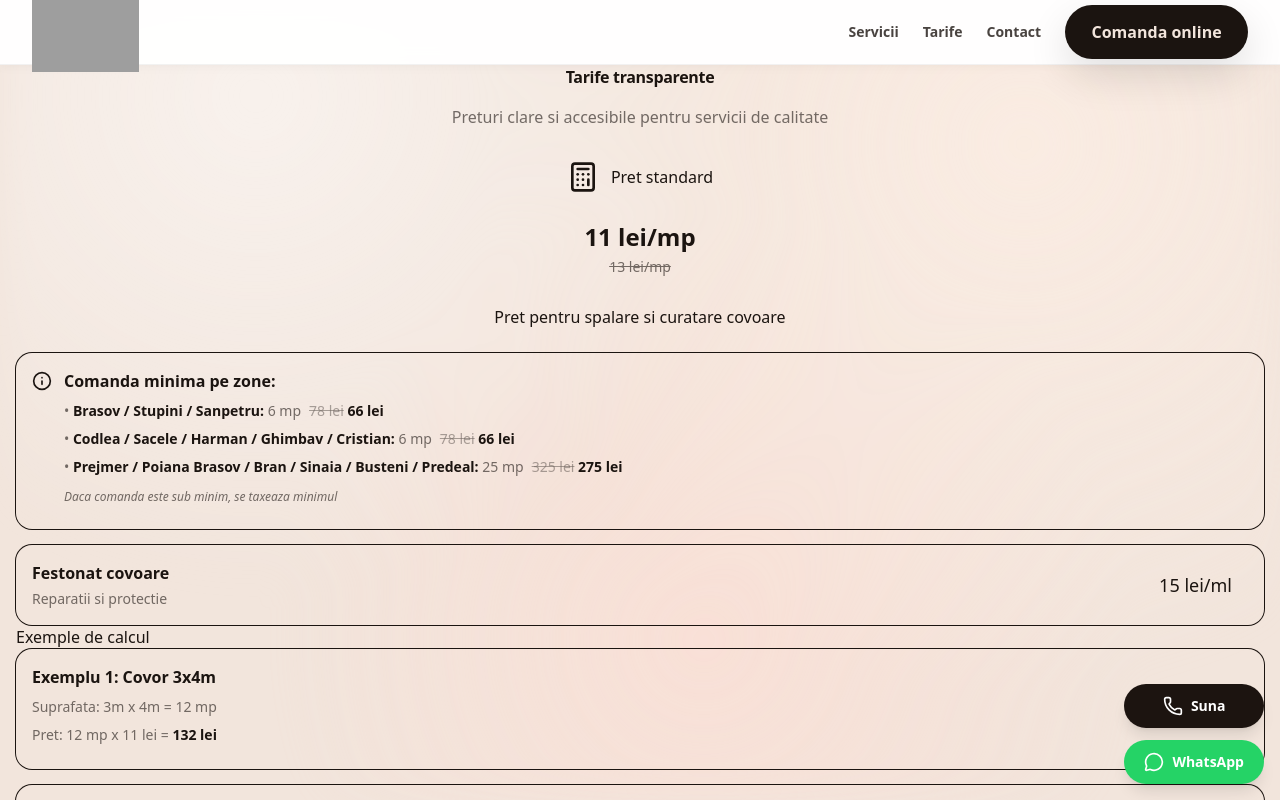
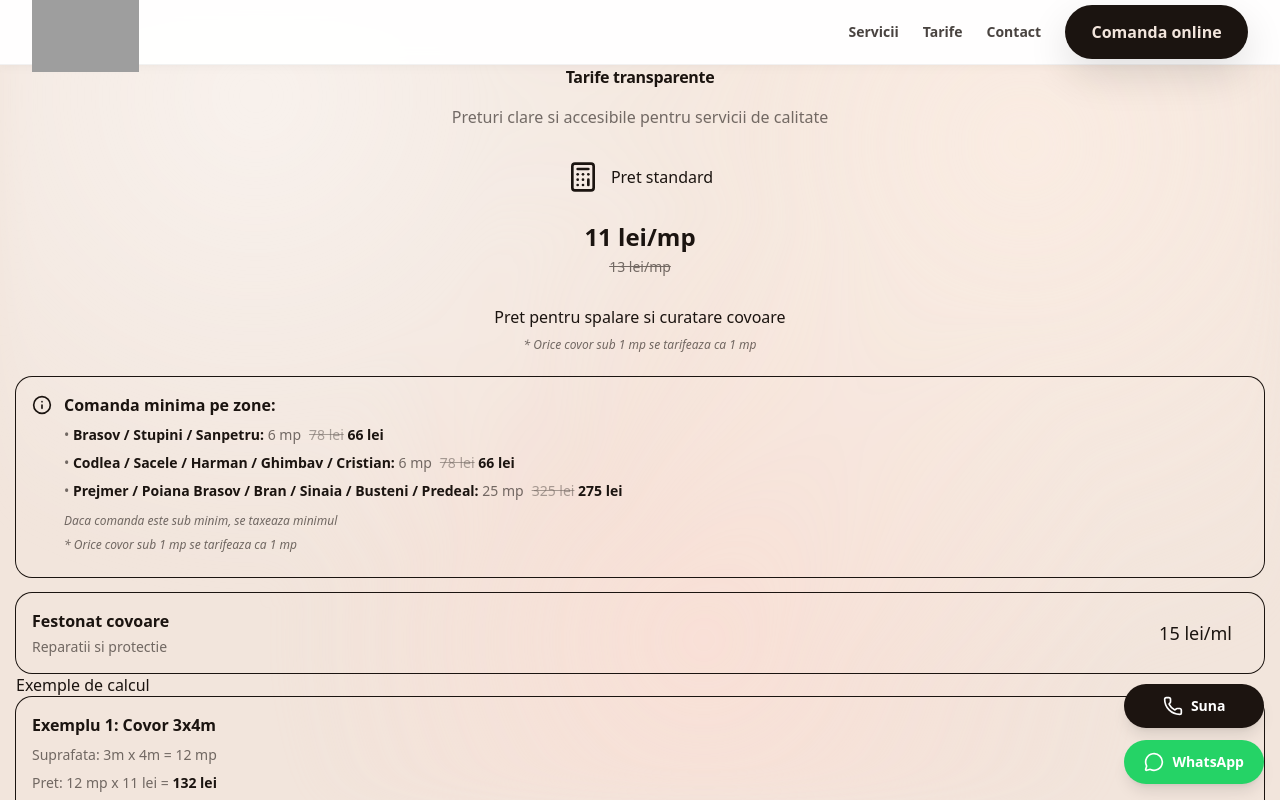
Before and after one commit to Trassadar/aniva-website, a Next.js app: page /tarife in a window 1280 px wide. Built offline with nearby package versions, Linux system fonts and the light colour scheme; grey boxes are pictures that could not be loaded.

Commit message:
Add note: covor sub 1 mp se tarifeaza ca 1 mp

```diff
--- a/src/app/tarife/page.tsx
+++ b/src/app/tarife/page.tsx
@@ -46,6 +46,9 @@ export default function Tarife() {
                   <p className="card-muted mt-4">
                     Pret pentru spalare si curatare covoare
                   </p>
+                  <p className="text-xs mt-2 text-muted italic">
+                    * Orice covor sub 1 mp se tarifeaza ca 1 mp
+                  </p>
                 </div>
 
                 <div className="space-y-4">
@@ -67,6 +70,9 @@ export default function Tarife() {
                         </div>
                         <p className="text-xs mt-3 italic text-muted">
                           Daca comanda este sub minim, se taxeaza minimul
+                        </p>
+                        <p className="text-xs mt-2 italic text-muted">
+                          * Orice covor sub 1 mp se tarifeaza ca 1 mp
                         </p>
                       </div>
                     </div>
```
